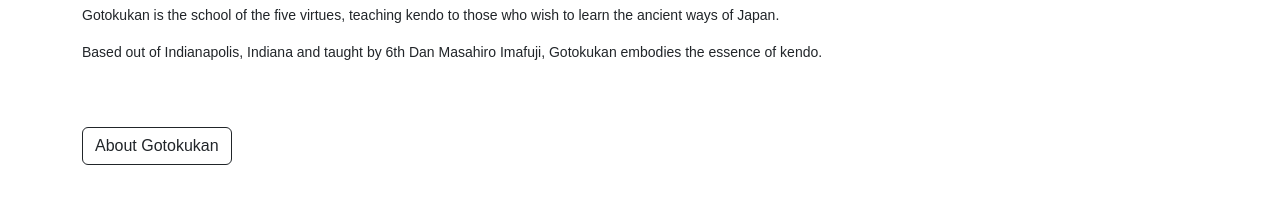
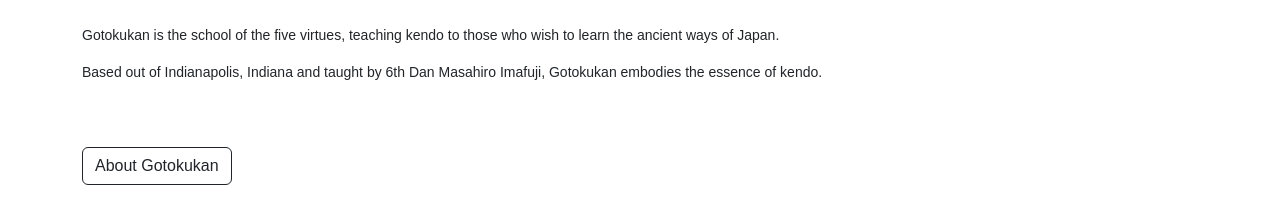
Before and after one commit to prowebdev119/wix-wordpress, a plain HTML site: page index.html in a window 1280 px wide. Shown: the part 740-952 px from the top of the page. Drawn offline with nearby package versions, Linux system fonts and the light colour scheme.

Commit message:
Update custom.css

```diff
--- a/assets/css/custom.css
+++ b/assets/css/custom.css
@@ -45,6 +45,9 @@
 }
 .hero h1>span{
     color: #8B0000;
+}
+.main{
+    padding-top: 20px;
 }
 .main img{
     margin-bottom: 46px;
```
